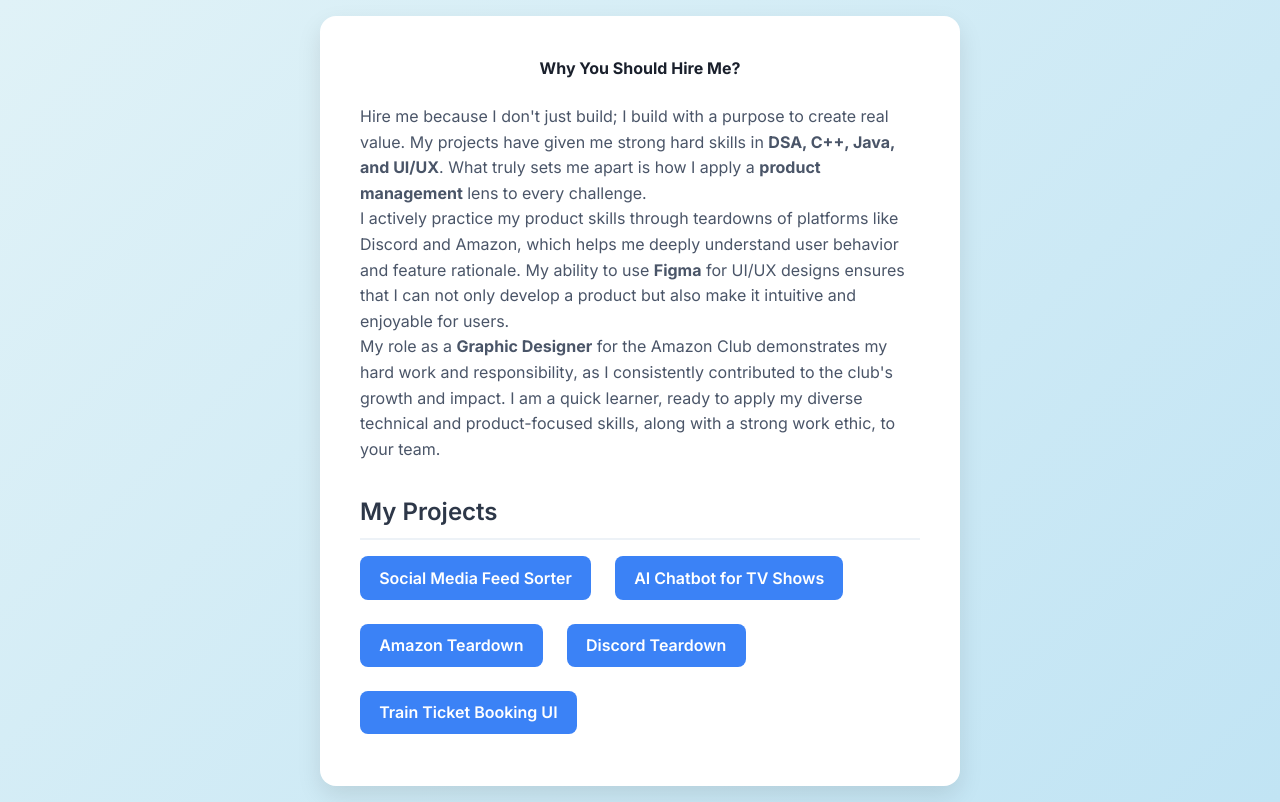
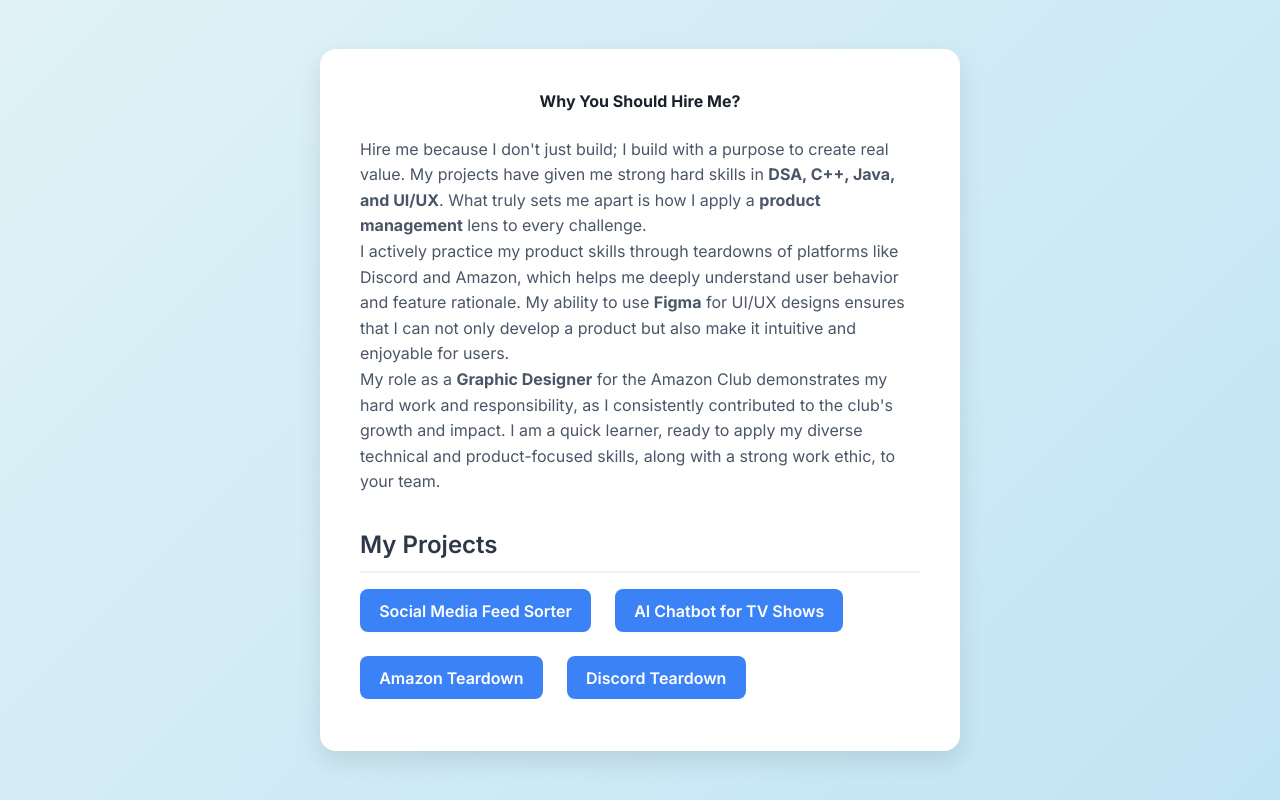
Before and after one commit to Atul-Mor/Why-should-you-hire-me-, a plain HTML site: page index.html in a window 1280 px wide. Drawn offline with nearby package versions, Linux system fonts and the light colour scheme.

Commit message:
index.html

```diff
--- a/index.html
+++ b/index.html
@@ -110,9 +110,9 @@
             <a href="https://drive.google.com/file/d/1Xl036iJsw7TXBWRnxZtEWYPHPMRwKp_t/view?usp=sharing" target="_blank" class="project-link">
                 Discord Teardown
             </a>
-            <a href="https://dribbble.com/shots/26251529-Train-Booking-Platform-IRCTC-Revamp?utm_source=Clipboard_Shot&utm_campaign=atul-mor&utm_content=Train%20Booking%20Platform%20-%20IRCTC%20Revamp&utm_medium=Social_Share&utm_source=Clipboard_Shot&utm_campaign=atul-mor&utm_content=Train%20Booking%20Platform%20-%20IRCTC%20Revamp&utm_medium=Social_Share" target="_blank" class="project-link">
+<!--             <a href="https://dribbble.com/shots/26251529-Train-Booking-Platform-IRCTC-Revamp?utm_source=Clipboard_Shot&utm_campaign=atul-mor&utm_content=Train%20Booking%20Platform%20-%20IRCTC%20Revamp&utm_medium=Social_Share&utm_source=Clipboard_Shot&utm_campaign=atul-mor&utm_content=Train%20Booking%20Platform%20-%20IRCTC%20Revamp&utm_medium=Social_Share" target="_blank" class="project-link">
                 Train Ticket Booking UI
-            </a>
+            </a> -->
             <!-- Add more project links here as needed -->
         </div>
     </div>
```
